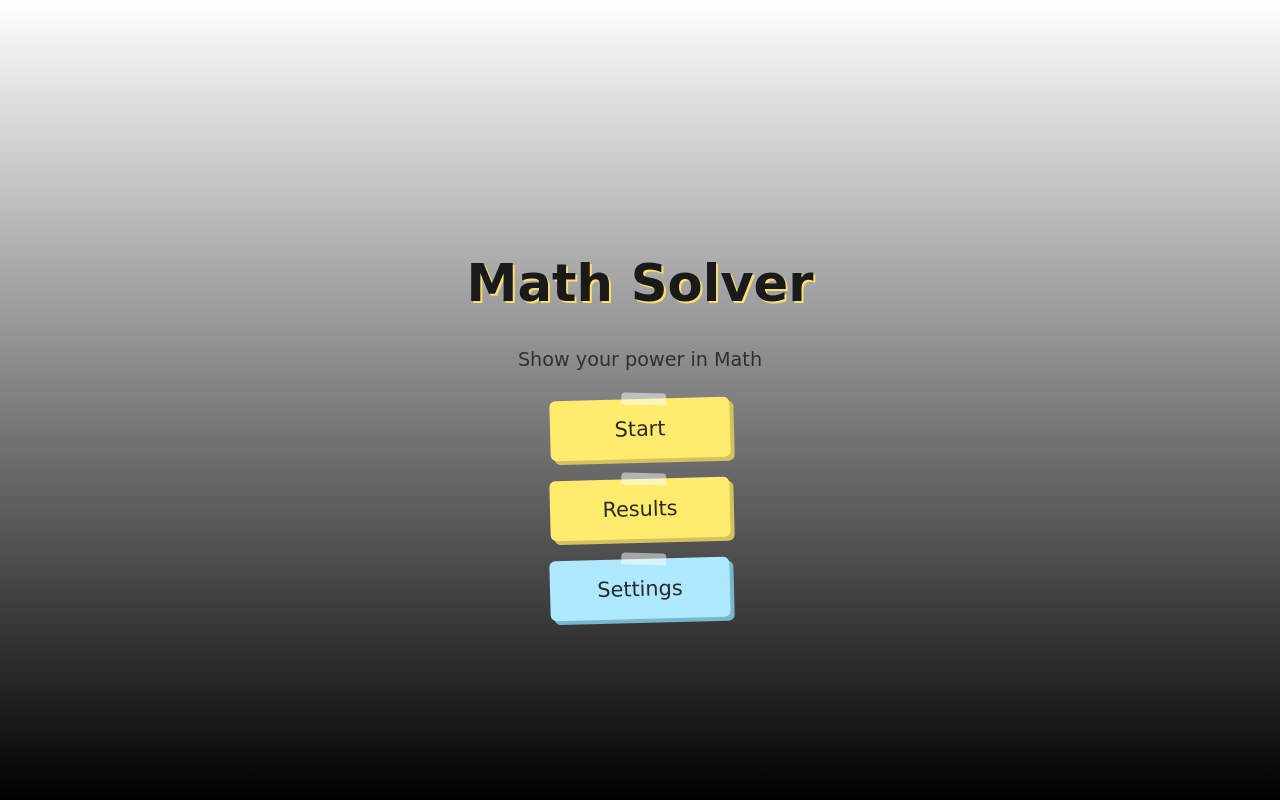
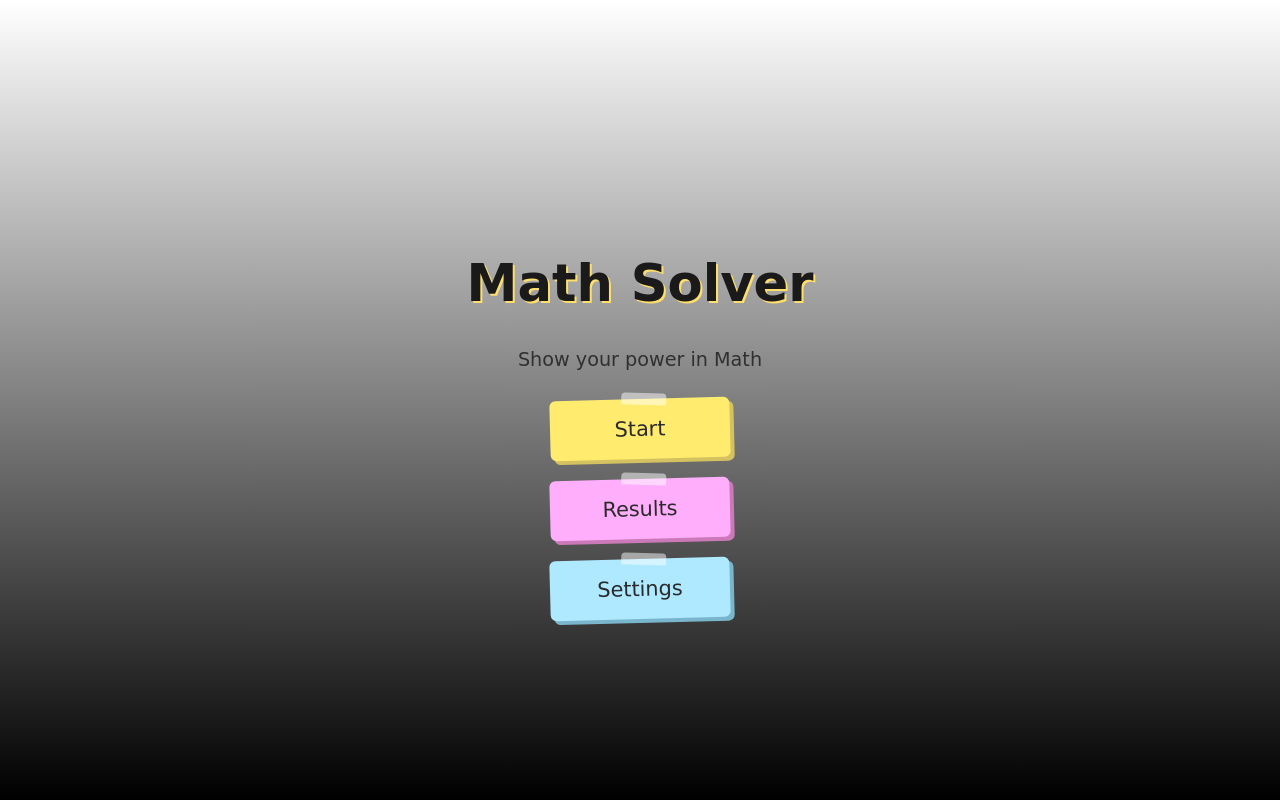
Before and after one commit to Vaderli/Math_solver, a React (Vite) app: page /start in a window 1280 px wide. Built offline with nearby package versions, Linux system fonts and the light colour scheme.

Commit message:
Changed style for button

```diff
--- a/src/pages/StartPage/StartPage.jsx
+++ b/src/pages/StartPage/StartPage.jsx
@@ -30,7 +30,7 @@ function StartPage() {
         </button>
 
         <button
-          className={styles.stickerBtn}
+          className={`${styles.stickerBtn} ${styles.resBtn}`}
           onClick={() => navigate(`/results/${id}`)}
         >
           Results
--- a/src/pages/StartPage/StartPage.module.css
+++ b/src/pages/StartPage/StartPage.module.css
@@ -80,3 +80,11 @@
 .settingsBtn:hover {
   box-shadow: 6px 6px 0 #58889a;
 }
+
+.resBtn {
+  background: #ffaefb;
+  box-shadow: 4px 4px 0 #cc79b9;
+}
+.resBtn:hover {
+  box-shadow: 6px 6px 0 #9a588a;
+}
```
